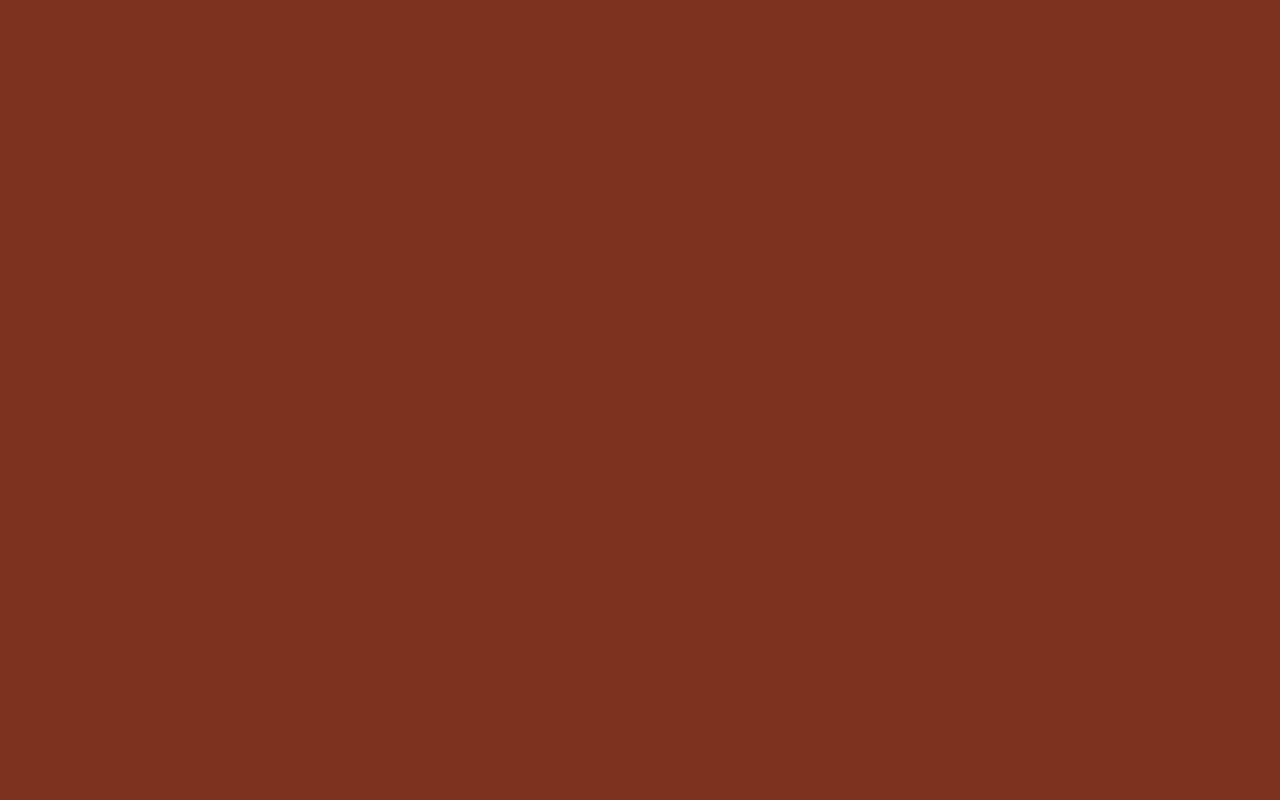
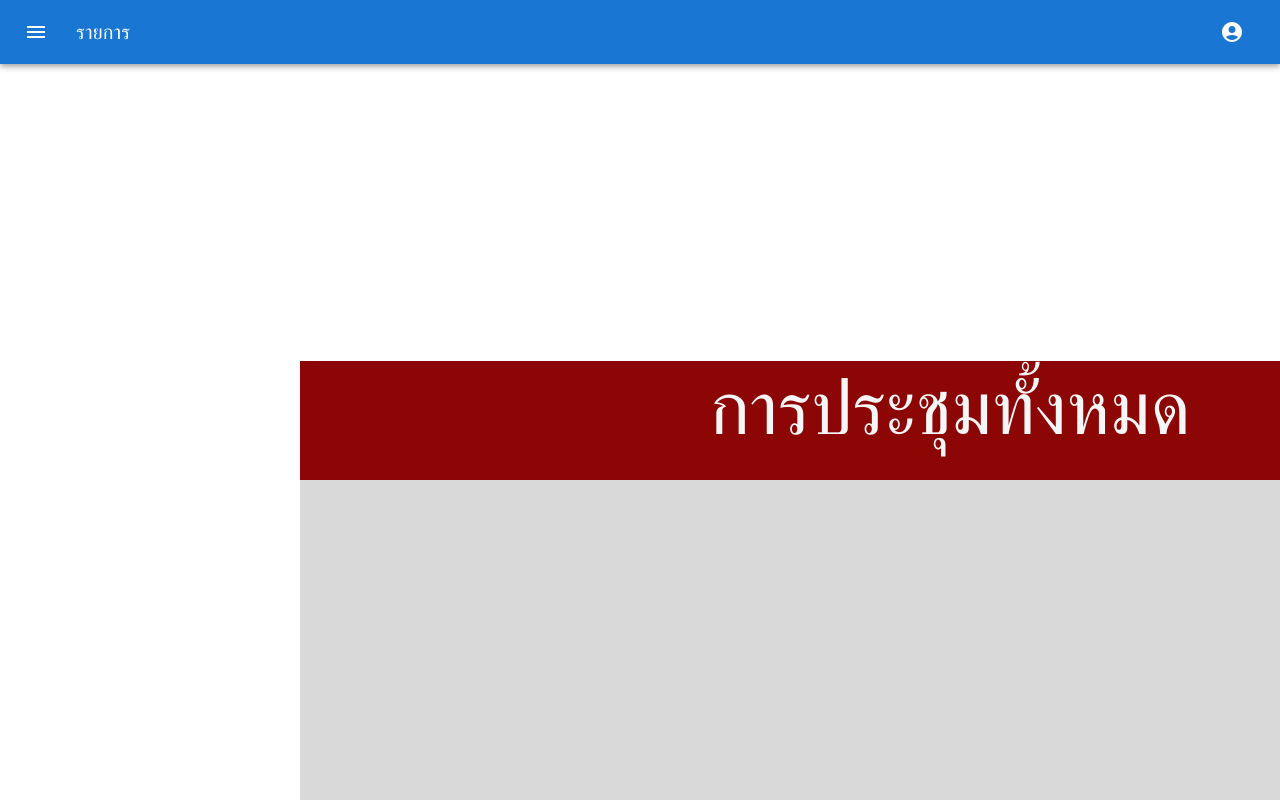
Before and after one commit to Khanison052/CoE-meeting, a React (Create React App) app in the folder Front/: page /All in a window 1280 px wide. Before the commit this address had no page. Built offline with nearby package versions, Linux system fonts and the light colour scheme.

Commit message:
make การประชุมทั้งหมด

```diff
--- a/Front/src/Component/pann-app-bar.tsx
+++ b/Front/src/Component/pann-app-bar.tsx
@@ -16,7 +16,7 @@ function PannAppBar() {
   };
 
   return (
-    <AppBar position="static">
+    <AppBar position="static"  >
       <Drawer
         anchor='left'
         open={anchorNav}
@@ -26,26 +26,26 @@ function PannAppBar() {
           <ChevronLeft />
         </IconButton>
         <Divider />
-        <List>
+        <List >
           <ListItem>
             <ListItemButton onClick={() => navigate('/main')}>
               <ListItemIcon>
                 <Home />
               </ListItemIcon>
-              <ListItemText primary="main" />
+              <ListItemText primary="การประชุมวันนี้" />
             </ListItemButton>
           </ListItem>
           <ListItem>
-            <ListItemButton onClick={() => navigate('/announcement')}>
+            <ListItemButton onClick={() => navigate('/All')}>
               <ListItemIcon>
                 <Campaign />
               </ListItemIcon>
-              <ListItemText primary="Announcement" />
+              <ListItemText primary="การประชุมทั้งหมด" />
             </ListItemButton>
           </ListItem>
         </List>
       </Drawer>
-      <Toolbar>
+      <Toolbar >
         <IconButton
           size="large"
           edge="start"
@@ -57,7 +57,7 @@ function PannAppBar() {
           <MenuIcon />
         </IconButton>
         <Typography variant="h6" component="div" sx={{ flexGrow: 1 }}>
-          Menu
+          รายการ
         </Typography>
         <Typography>
         </Typography>
@@ -83,6 +83,7 @@ function PannAppBar() {
             vertical: 'top',
             horizontal: 'right',
           }}
+
           open={Boolean(anchorEl)}
           onClose={handleCloseMenu}
         >
--- a/Front/src/config/routes.tsx
+++ b/Front/src/config/routes.tsx
@@ -1,7 +1,7 @@
 import { BrowserRouter as Router, Route, Routes } from 'react-router-dom';
 import Login from '../pages/login'
 import Mainwb from '../pages/main'
-
+import All from '../pages/all'
 const AppRoutes = () => {
     return (
     <Router>
@@ -9,6 +9,7 @@ const AppRoutes = () => {
         <Route index element={<Login />} />
         <Route path="login" element={<Login/>} />
         <Route path="main" element={<Mainwb/>} />
+        <Route path="All" element={<All/>} />
       </Routes>
     </Router>
     );
--- /dev/null
+++ b/Front/src/pages/all.tsx
@@ -0,0 +1,13 @@
+import PannAppBar from "../Component/pann-app-bar";
+import './main.css';
+function All(){
+    console.log('main')
+    return (
+        <>
+        <PannAppBar></PannAppBar>
+        <div className="main1">การประชุมทั้งหมด</div>
+        <div className="main2"></div>
+        </>
+)
+    }
+export default All
--- a/Front/src/pages/login.css
+++ b/Front/src/pages/login.css
@@ -1,6 +1,5 @@
-
   body {
-    background-color: #803220;
+    background-color: #ffffff;
   }
   .topbox {
     background-color: #f7f7f7;
@@ -21,6 +20,3 @@
     justify-content: center;
     flex-direction: column;
   }
-  .image{
-    background-image: url(path);
-  }
--- a/Front/src/pages/main.css
+++ b/Front/src/pages/main.css
@@ -1,5 +1,25 @@
 .background {
-    background-color: #970101;
+    background-color: #f7f6f6;
     padding: 20px;
     border: 1px solid #ccc;
   }
+.main1{
+  position:fixed;
+  width: 1300px;
+  height: 125px;
+  left: 300px;
+  top: 361px;
+  background: #8C0606;
+  color: #f7f6f6;
+  font-size: 75px ;
+  text-align: center;
+}
+.main2{
+  position: fixed;
+  width: 1300px;
+  height: 700px;
+  left: 300px;
+  top: 480px;
+
+  background: #D9D9D9;
+}
--- a/Front/src/pages/main.tsx
+++ b/Front/src/pages/main.tsx
@@ -6,13 +6,14 @@ import { useAuth } from "react-oidc-context";
 import topic from "../model/topic";
 import PannAppBar from "../Component/pann-app-bar";
 import './main.css';
-function first(){
+function main(){
     console.log('main')
     return (
         <>
         <PannAppBar></PannAppBar>
-
+        <div className="main1">การประชุมวันนี้</div>
+        <div className="main2"></div>
         </>
 )
     }
-export default first
+export default main
```
